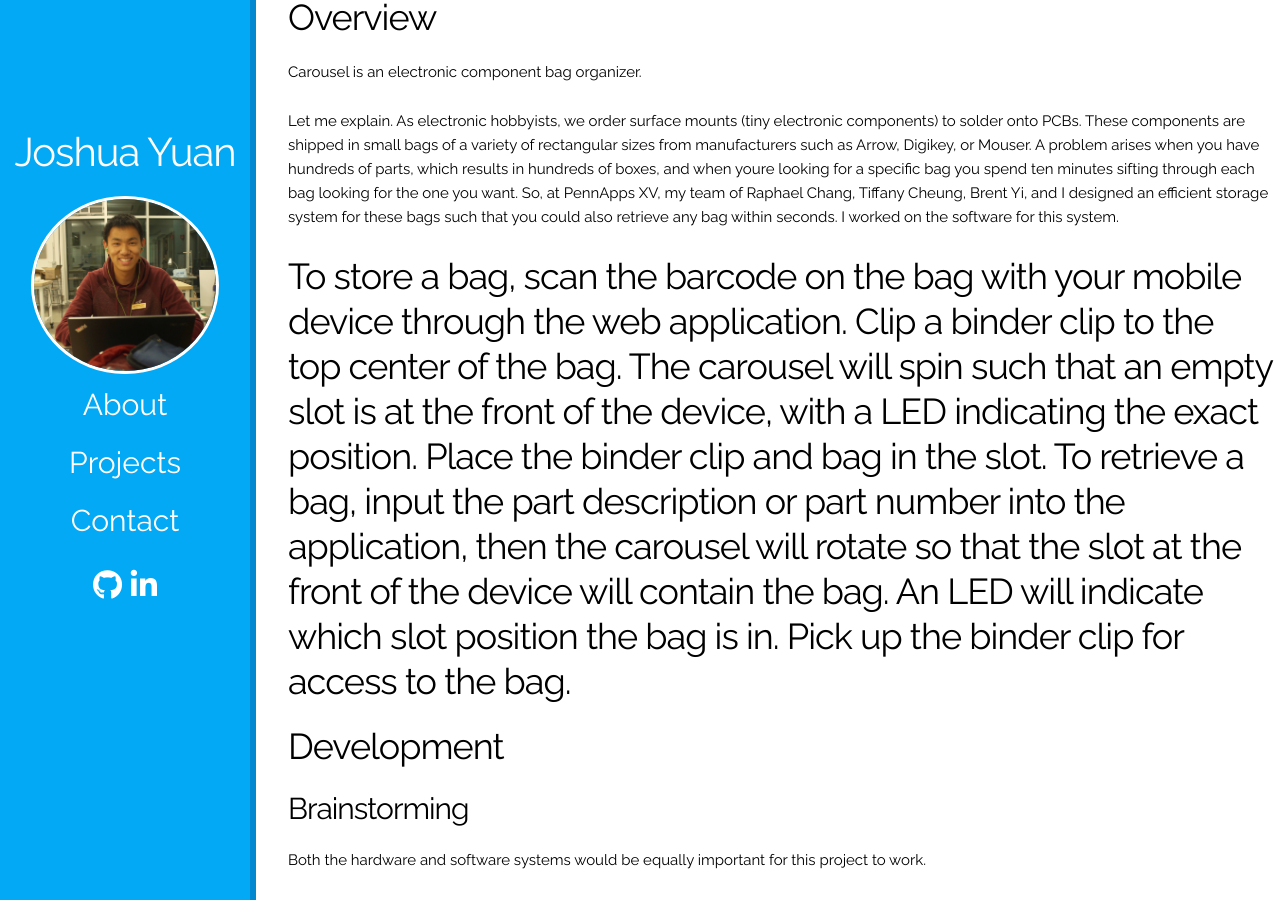
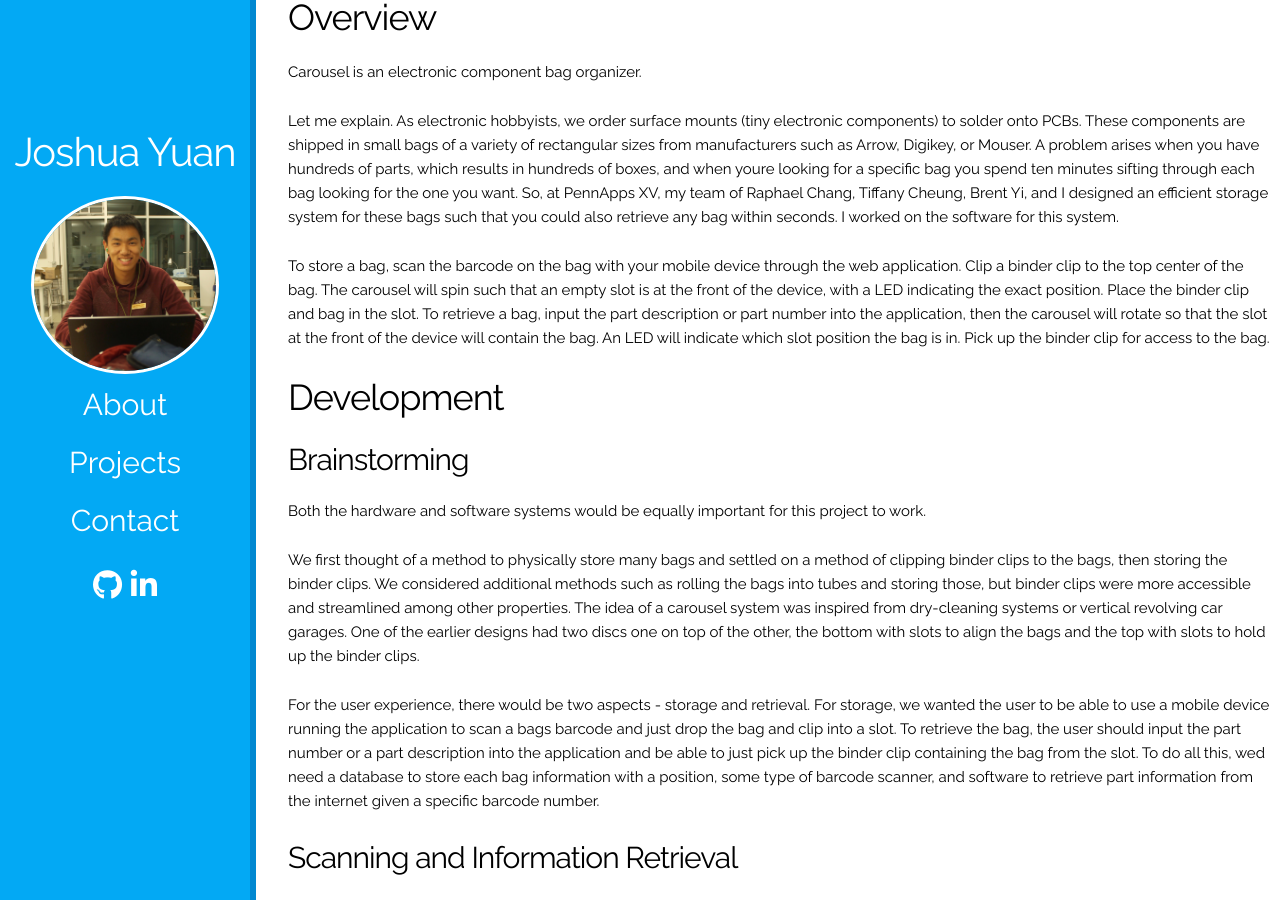
Before and after one commit to joshuayuan/joshuayuan-old-site, a Jekyll site: the page built from _projects/carousel.html, in a window 1280 px wide and 900 px high, scrolled down 309 px. Built offline with Jekyll 4.4.1, drawn with Linux system fonts in a browser that asks for light colours; nearby versions of some CDN libraries; comment, search, counter and statistics services are not loaded.

Commit message:
reformat carousel.html

```diff
--- a/_projects/carousel.html
+++ b/_projects/carousel.html
@@ -21,7 +21,7 @@ order: 4
 
 <p>Let me explain. As electronic hobbyists, we order surface mounts (tiny electronic components) to solder onto PCBs. These components are shipped in small bags of a variety of rectangular sizes from manufacturers such as Arrow, Digikey, or Mouser. A problem arises when you have hundreds of parts, which results in hundreds of boxes, and when youre looking for a specific bag you spend ten minutes sifting through each bag looking for the one you want. So, at PennApps XV, my team of Raphael Chang, Tiffany Cheung, Brent Yi, and I designed an efficient storage system for these bags such that you could also retrieve any bag within seconds. I worked on the software for this system.</p>
 
-<h2>To store a bag, scan the barcode on the bag with your mobile device through the web application. Clip a binder clip to the top center of the bag. The carousel will spin such that an empty slot is at the front of the device, with a LED indicating the exact position. Place the binder clip and bag in the slot. To retrieve a bag, input the part description or part number into the application, then the carousel will rotate so that the slot at the front of the device will contain the bag. An LED will indicate which slot position the bag is in. Pick up the binder clip for access to the bag.</h2>
+</p>To store a bag, scan the barcode on the bag with your mobile device through the web application. Clip a binder clip to the top center of the bag. The carousel will spin such that an empty slot is at the front of the device, with a LED indicating the exact position. Place the binder clip and bag in the slot. To retrieve a bag, input the part description or part number into the application, then the carousel will rotate so that the slot at the front of the device will contain the bag. An LED will indicate which slot position the bag is in. Pick up the binder clip for access to the bag.</p>
 
 <h2>Development</h2>
 
```
Also changed, not shown: 1 other file.
